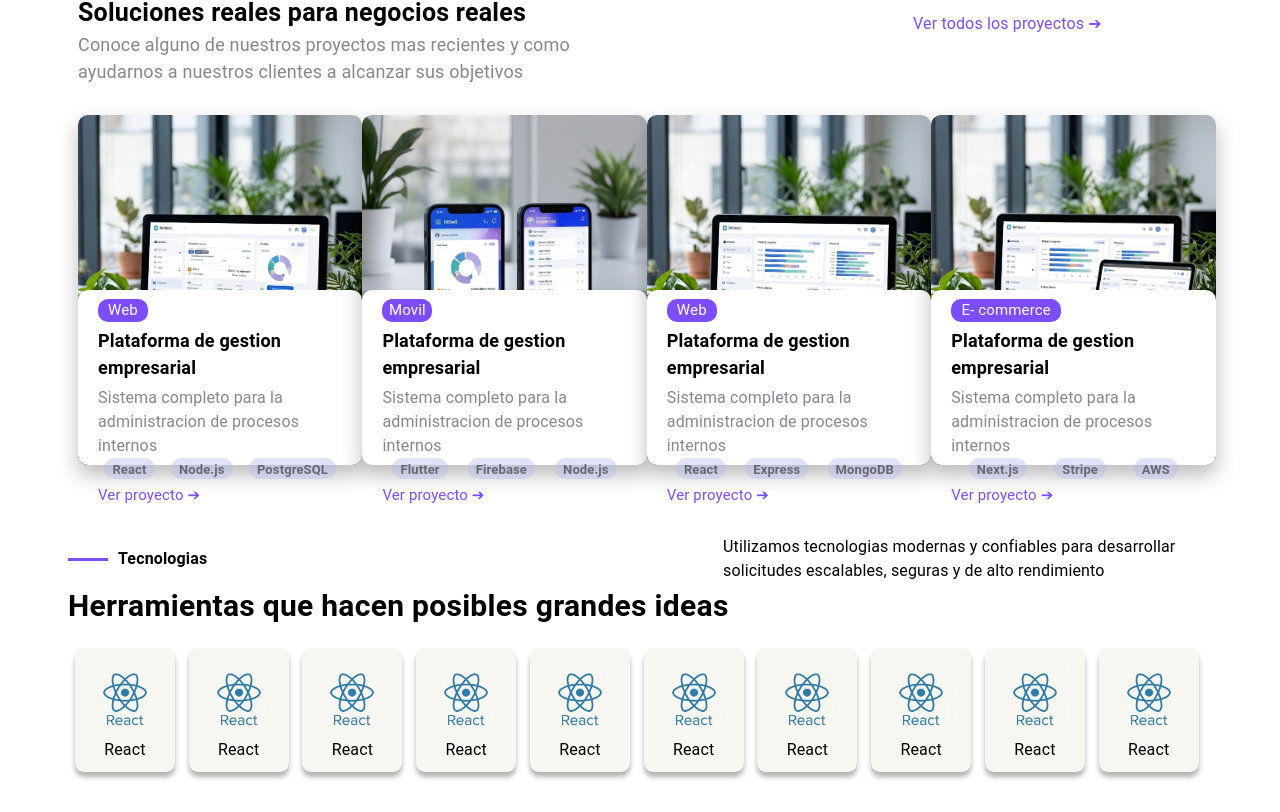
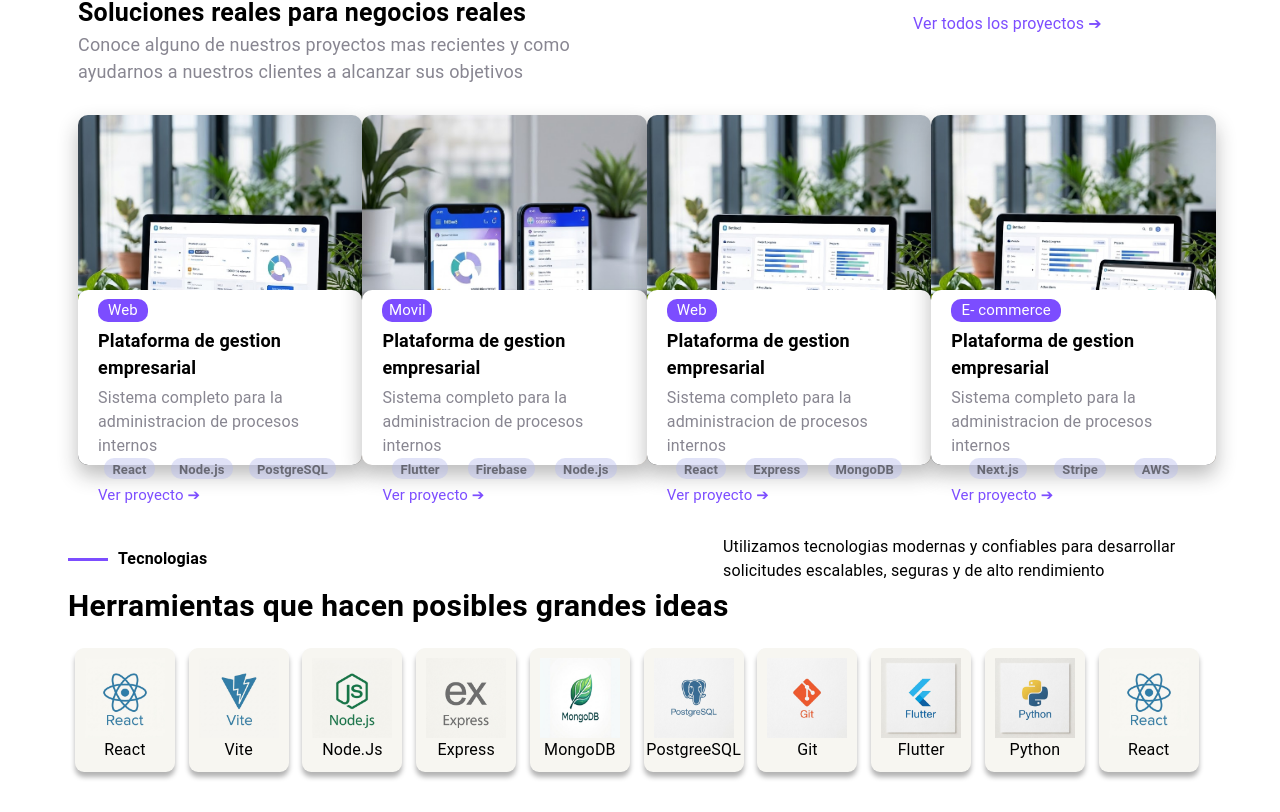
Before and after one commit to jessicahernandezt/dev-nova-solutions, a React (Vite) app: page / in a window 1280 px wide. Shown: the part 1838-2650 px from the top of the page. Built offline with nearby package versions, Linux system fonts and the light colour scheme.

Commit message:
Tecnologias acabado

```diff
--- a/src/components/Tecnologias.jsx
+++ b/src/components/Tecnologias.jsx
@@ -105,7 +105,7 @@ function Hero() {
                     backgroundColor: '#f7f6f1',
                 }}>
 
-                    <img src='public/react.png' alt='icon-react'
+                    <img src='public/Vite.png' alt='icon-react'
 
                         style={{
                             width: '100%',
@@ -114,7 +114,7 @@ function Hero() {
                     </img>
 
                     <Typography>
-                        React
+                        Vite
                     </Typography>
 
                 </Box>
@@ -132,7 +132,7 @@ function Hero() {
                     backgroundColor: '#f7f6f1',
                 }}>
 
-                    <img src='public/react.png' alt='icon-react'
+                    <img src='public/Node.png' alt='icon-react'
 
                         style={{
                             width: '100%',
@@ -141,7 +141,7 @@ function Hero() {
                     </img>
 
                     <Typography>
-                        React
+                        Node.Js
                     </Typography>
 
                 </Box>
@@ -159,7 +159,7 @@ function Hero() {
                     backgroundColor: '#f7f6f1',
                 }}>
 
-                    <img src='public/react.png' alt='icon-react'
+                    <img src='public/Express.png' alt='icon-react'
 
                         style={{
                             width: '100%',
@@ -168,7 +168,7 @@ function Hero() {
                     </img>
 
                     <Typography>
-                        React
+                        Express
                     </Typography>
 
                 </Box>
@@ -186,7 +186,7 @@ function Hero() {
                     backgroundColor: '#f7f6f1',
                 }}>
 
-                    <img src='public/react.png' alt='icon-react'
+                    <img src='public/MongoDB.png' alt='icon-react'
 
                         style={{
                             width: '100%',
@@ -195,7 +195,7 @@ function Hero() {
                     </img>
 
                     <Typography>
-                        React
+                        MongoDB
                     </Typography>
 
                 </Box>
@@ -213,7 +213,7 @@ function Hero() {
                     backgroundColor: '#f7f6f1',
                 }}>
 
-                    <img src='public/react.png' alt='icon-react'
+                    <img src='public/PostgreeSQL.png' alt='icon-react'
 
                         style={{
                             width: '100%',
@@ -222,7 +222,7 @@ function Hero() {
                     </img>
 
                     <Typography>
-                        React
+                        PostgreeSQL
                     </Typography>
 
                 </Box>
@@ -240,7 +240,7 @@ function Hero() {
                     backgroundColor: '#f7f6f1',
                 }}>
 
-                    <img src='public/react.png' alt='icon-react'
+                    <img src='public/Git.png' alt='icon-react'
 
                         style={{
                             width: '100%',
@@ -249,7 +249,7 @@ function Hero() {
                     </img>
 
                     <Typography>
-                        React
+                        Git
                     </Typography>
 
                 </Box>
@@ -267,7 +267,7 @@ function Hero() {
                     backgroundColor: '#f7f6f1',
                 }}>
 
-                    <img src='public/react.png' alt='icon-react'
+                    <img src='public/flutter.png' alt='icon-react'
 
                         style={{
                             width: '100%',
@@ -276,7 +276,7 @@ function Hero() {
                     </img>
 
                     <Typography>
-                        React
+                        Flutter
                     </Typography>
 
                 </Box>
@@ -294,7 +294,7 @@ function Hero() {
                     backgroundColor: '#f7f6f1',
                 }}>
 
-                    <img src='public/react.png' alt='icon-react'
+                    <img src='public/Python.png' alt='icon-react'
 
                         style={{
                             width: '100%',
@@ -303,7 +303,7 @@ function Hero() {
                     </img>
 
                     <Typography>
-                        React
+                        Python
                     </Typography>
 
                 </Box>
```
Also changed, not shown: public/MongoDB.png.
